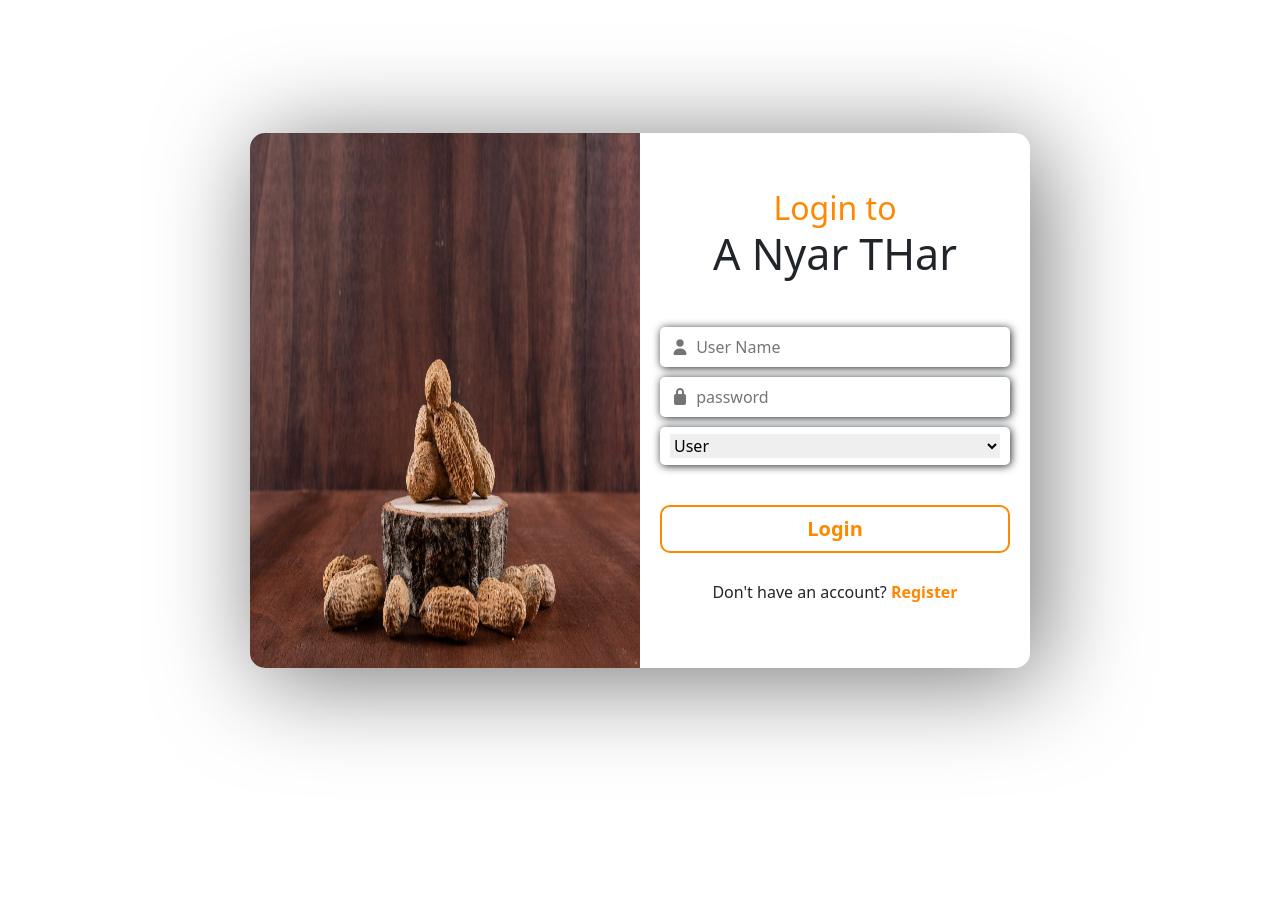
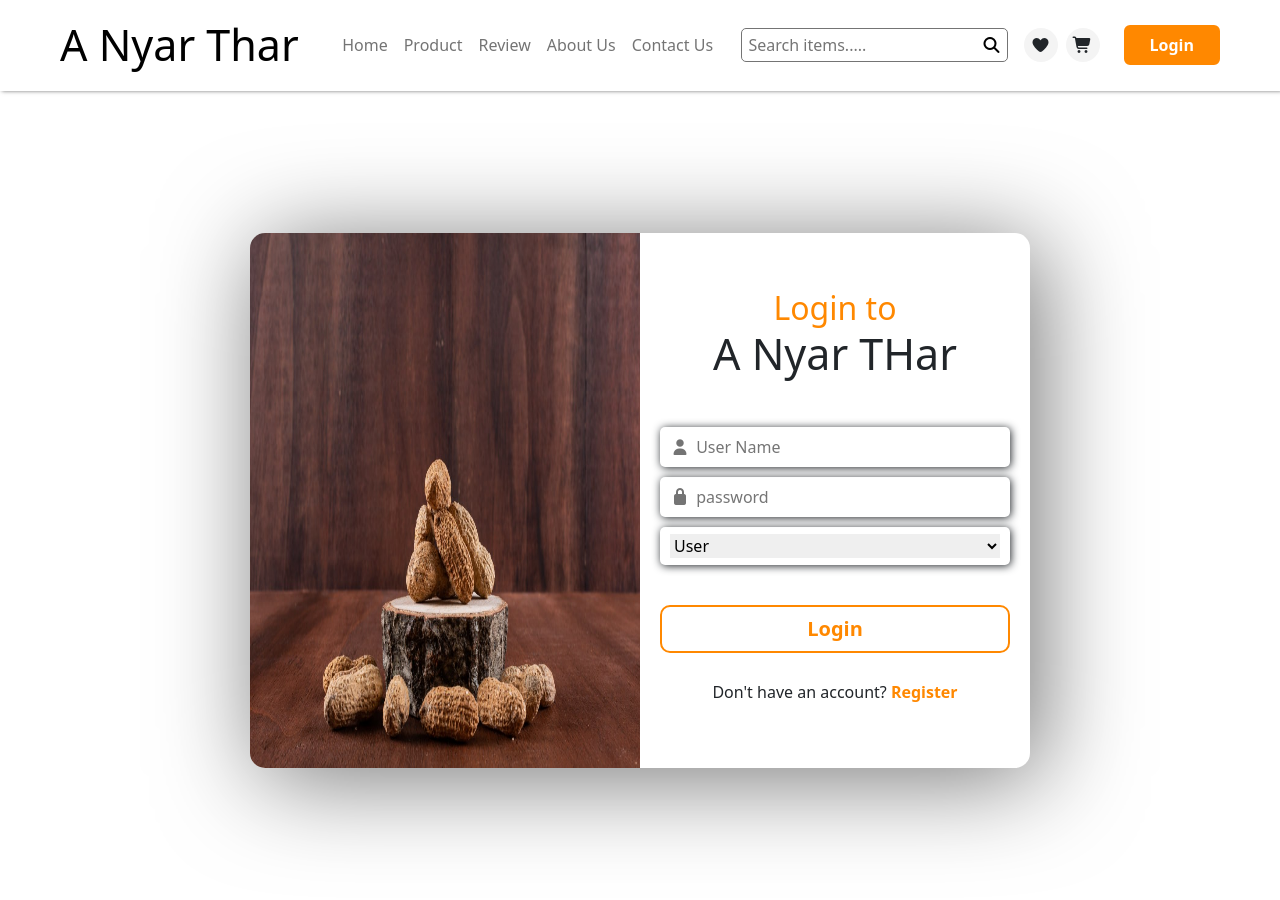
Before and after one commit to khantphyo8002-blip/project, a PHP site: page /login.php in a window 1280 px wide. Before the commit the page ends 743 px from the top, so only its background shows below. Run offline with PHP 8.4, Linux system fonts and the light colour scheme; some libraries are stand-ins or nearby versions; some web fonts are replaced.

Commit message:
anyarthar

```diff
--- a/admin/order_del.php
+++ b/admin/order_del.php
@@ -5,6 +5,7 @@
 
         $sql = "DELETE FROM orders_product WHERE ord_id = '$id'";
         $res = mysqli_query($conn,$sql);
+
         $sql1 = "DELETE FROM orders WHERE ord_id = '$id'";
         $res1 = mysqli_query($conn, $sql1);
         header("location: order.php");
--- a/admin/product_del.php
+++ b/admin/product_del.php
@@ -5,6 +5,12 @@
     if(isset($_GET['id'])){
         $id = $_GET['id'];
 
+        $sql2 = "DELETE FROM balance WHERE pro_id = '$id'";
+        $res2 = mysqli_query($conn,$sql2);
+
+        $sql1 = "DELETE FROM orders_product WHERE pro_id = '$id'";
+        $res1 = mysqli_query($conn,$sql1);
+
         $delpro = "DELETE FROM product WHERE pro_id = '$id'";
         $res = mysqli_query($conn, $delpro);
         header('location: product.php');
--- a/login.php
+++ b/login.php
@@ -1,7 +1,7 @@
 <?php
-    session_start();
-
-    include("db.php");
+    // session_start();
+    include("nav.php");
+    // include("db.php");
 
     if(isset($_POST['save'])){
         $name = $_POST['uname'];
@@ -41,7 +41,7 @@
         <link rel="stylesheet" href="./singin-up.css">
     </head>
     <body>
-        <div class="registerbox d-flex justify-content-center align-items-center">
+        <div class="registerbox d-flex justify-content-center align-items-center" style="margin-top: 100px;">
             <div class="register d-flex" >
                 <div class="registerimg">
                         <img src="./projectphoto/login.jpg" alt="">
--- a/nav.php
+++ b/nav.php
@@ -149,7 +149,7 @@
                         </div>
                         <a class="icon1 nav-link me-2" href="./favsnack.php"><i class="heart fa-solid fa-heart"></i></a>
                         <div class="position-relative">
-                            <a class="icon2 nav-link me-4" href="cart.php"><i class="basket fa-solid fa-cart-shopping  "><span class=" position-absolute top-0 start-50 translate-middle badge rounded rounded-circle bg-danger" id= "noti" style="font-size: 10px;">
+                            <a class="icon2 nav-link me-4" href="cart.php"><i class="basket fa-solid fa-cart-shopping  "><span class=" position-absolute top-0 start-50 translate-middle badge rounded rounded-circle" id= "noti" style="font-size: 10px;">
 
                                                                                                                   </span></i></a>
                         </div>
--- a/register.php
+++ b/register.php
@@ -1,5 +1,5 @@
 <?php
-
+    include("nav.php");
     include("db.php");
 
     if(isset($_POST['save'])){
@@ -33,7 +33,7 @@
         <link rel="stylesheet" href="./singin-up.css">
     </head>
     <body>
-        <div class="registerbox d-flex justify-content-center align-items-center">
+        <div class="registerbox d-flex justify-content-center align-items-center" style="margin-top: 100px;">
             <div class="register d-flex">
                 <div class="registerfrom ">
                     <div class="text-center">
```
Also changed, not shown: admin/users_del.php (+9 -3 lines).
